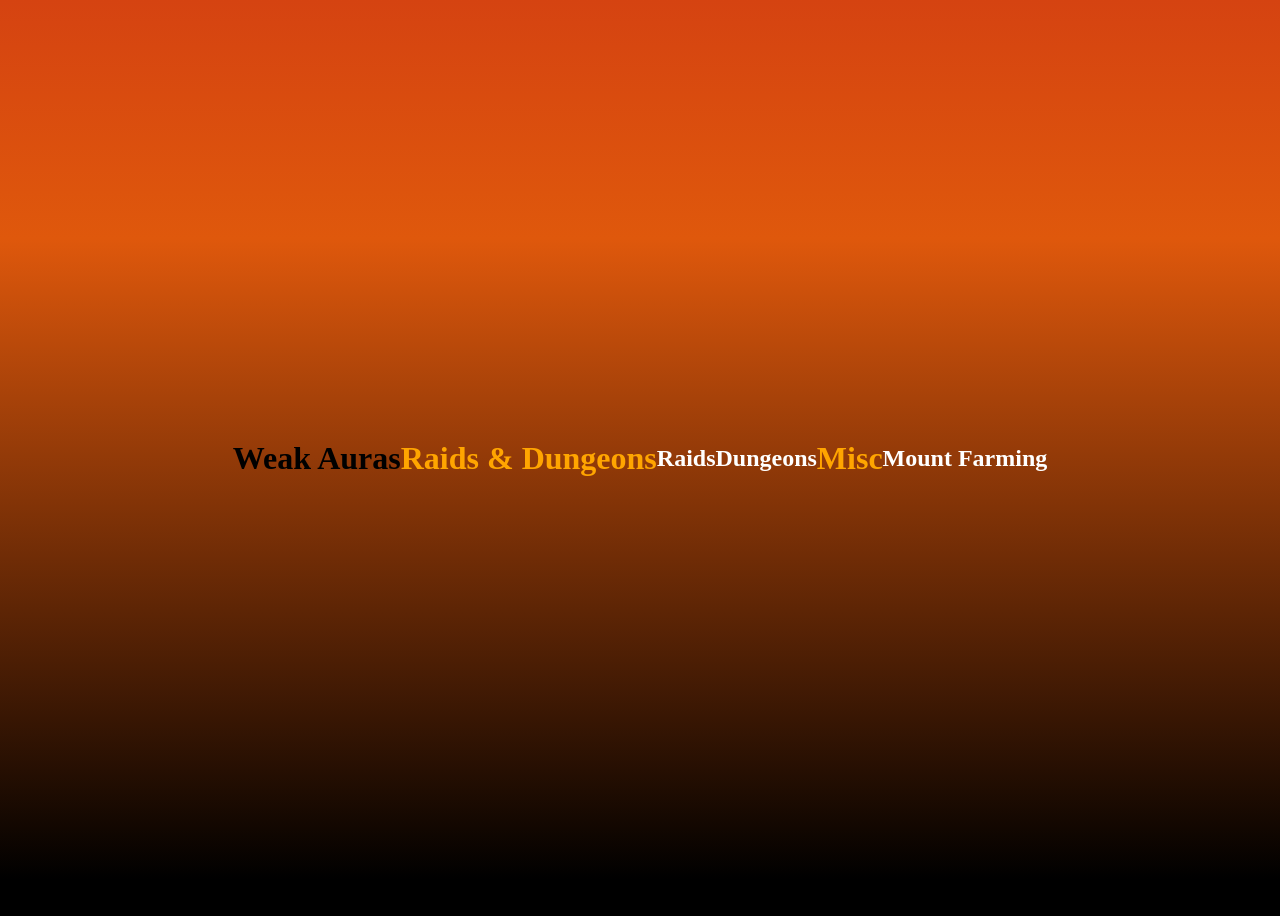
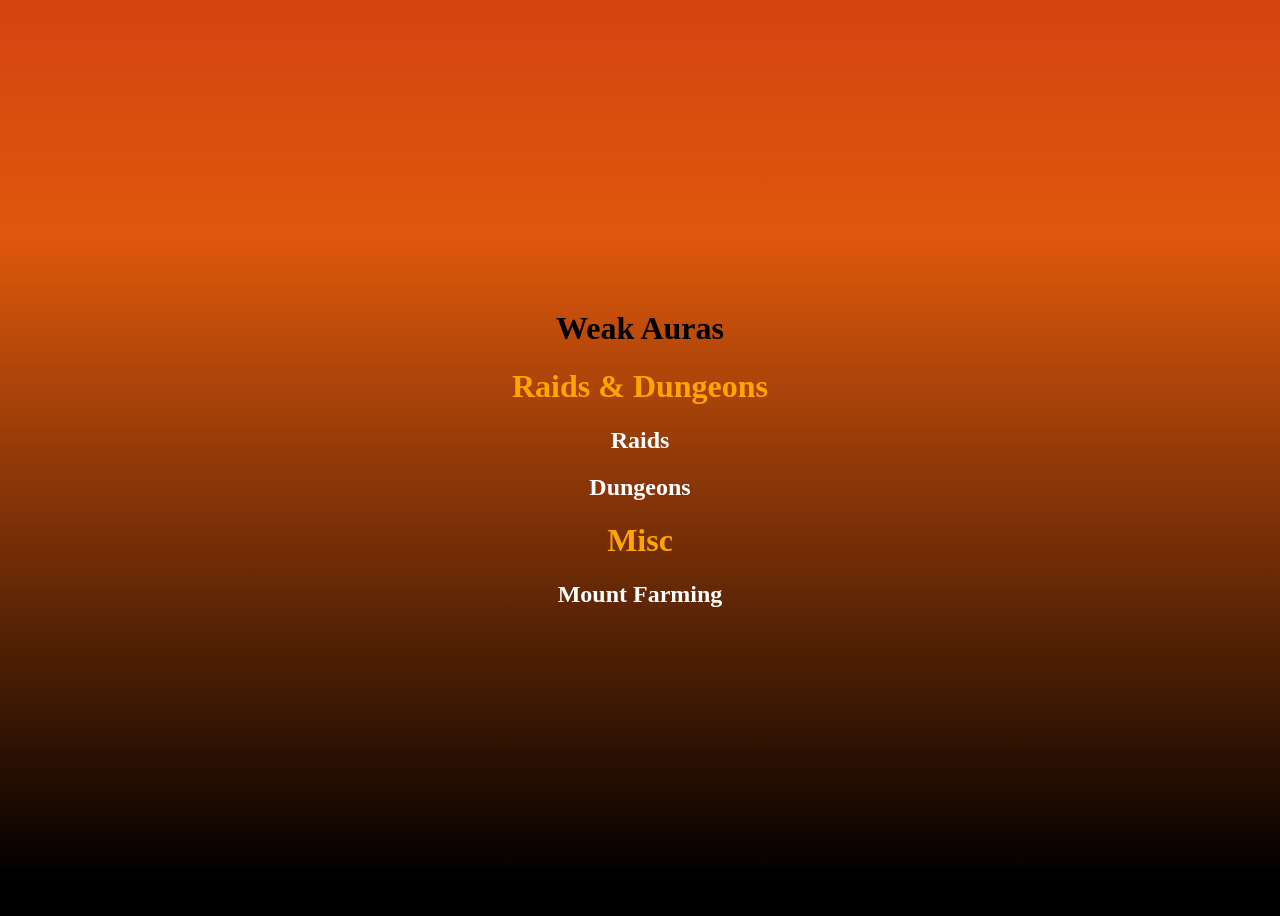
Before and after one commit to SEguild/seguild.github.io, a Jekyll site: the page wa/weakauras.html, which Jekyll copies as it is, in a window 1280 px wide. Built offline with Jekyll 4.4.1, drawn with Linux system fonts in a browser that asks for light colours; a script that is not in the unit is left out.

Commit message:
Update weakauras.html

```diff
--- a/wa/weakauras.html
+++ b/wa/weakauras.html
@@ -7,11 +7,19 @@
   </head>
   <body>
     <div class="centerScreen">
+      <div>
         <h1 border-bottom: 3px solid black class="titleColor">Weak Auras</h1>
+        <div>
           <h1>Raids & Dungeons</h1>
           <h2>Raids</h2>
           <h2>Dungeons</h2>
+        </div>
+        <div>
           <h1>Misc</h1>
           <h2>Mount Farming</h2>
             <script src="https://wago.io/wQr-d9_Zh/embed.js?style=dark"></script>      <!-- Sha body disappearing alert -->
         </div>
+      </div>
+    </div>
+  </body>
+</html>
```
Lines whose indentation alone changed are shown as unchanged.
